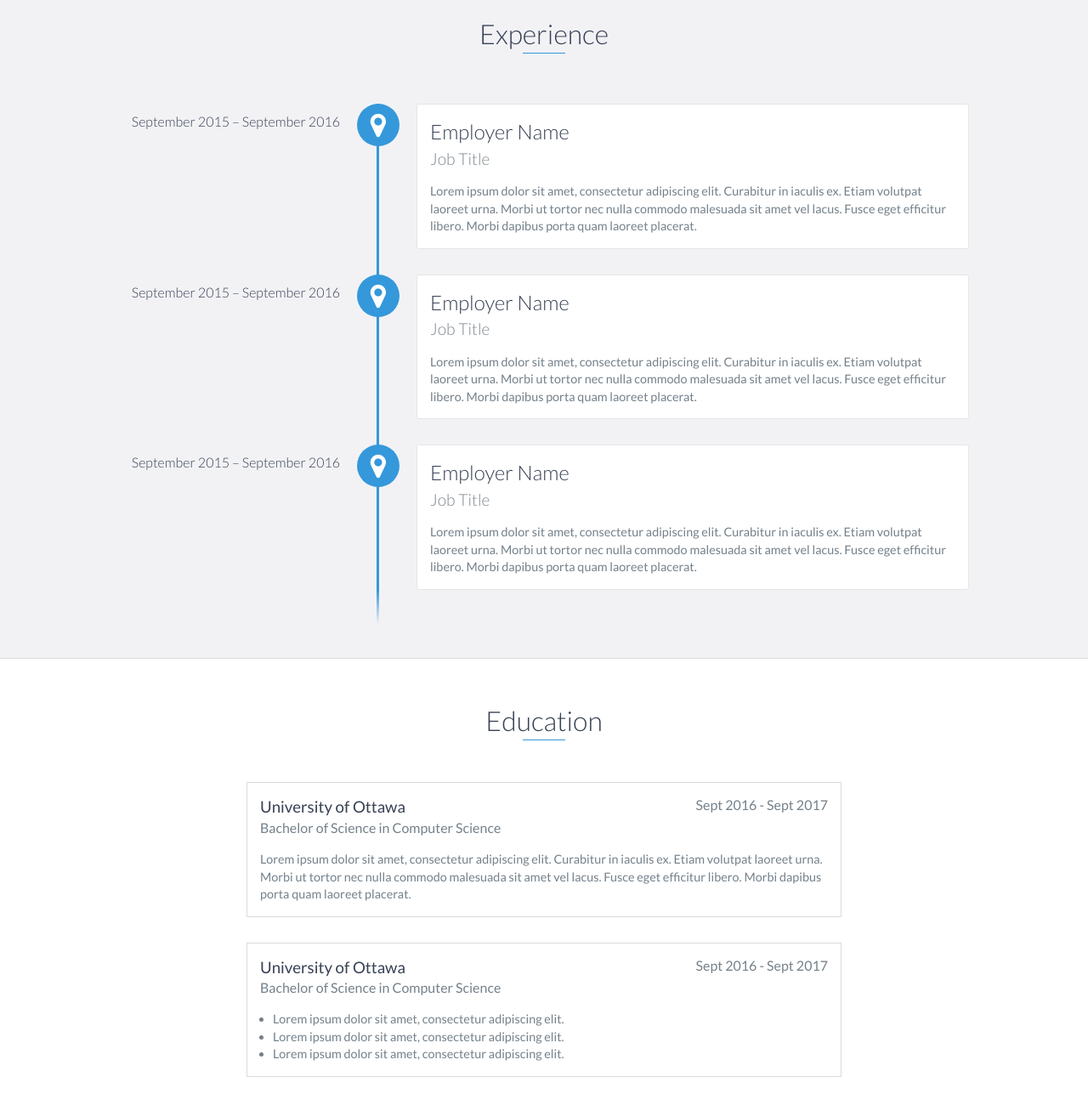
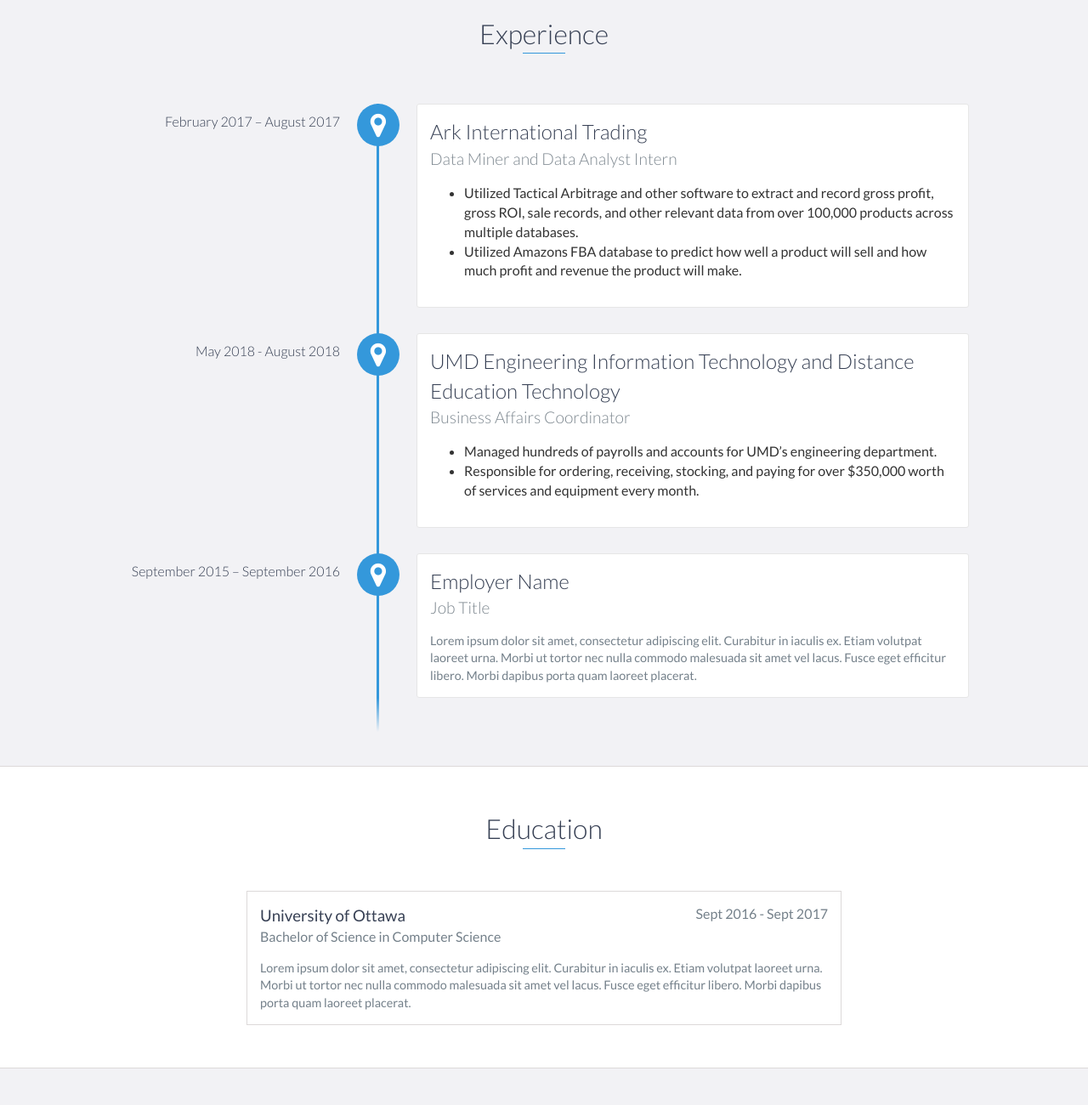
Before and after one commit to haowu1/Portfolio-Website, a plain HTML site: page index.html in a window 1280 px wide. Shown: the part 1060-2360 px from the top of the page at 85% size. Drawn offline with nearby package versions, Linux system fonts and the light colour scheme.

Commit message:
Update index.html

```diff
--- a/index.html
+++ b/index.html
@@ -84,20 +84,22 @@
     <div id="experience" class="background-alt">
         <h2 class="heading">Experience</h2>
         <div id="experience-timeline">
-            <div data-date="September 2015 – September 2016">
-                <h3>Employer Name</h3>
-                <h4>Job Title</h4>
-                <p>
-                    Lorem ipsum dolor sit amet, consectetur adipiscing elit. Curabitur in iaculis ex. Etiam volutpat laoreet urna. Morbi ut tortor nec nulla commodo malesuada sit amet vel lacus. Fusce eget efficitur libero. Morbi dapibus porta quam laoreet placerat.
-                </p>
+            <div data-date="February 2017 – August 2017">
+                <h3>Ark International Trading</h3>
+                <h4>Data Miner and Data Analyst Intern</h4>
+                <ul>
+			<li>Utilized Tactical Arbitrage and other software to extract and record gross profit, gross ROI, sale records, and other relevant data from over 100,000 products across multiple databases.</li>
+			<li>Utilized Amazons FBA database to predict how well a product will sell and how much profit and revenue the product will make.</li>
+                </ul>
             </div>
 
-            <div data-date="September 2015 – September 2016">
-                <h3>Employer Name</h3>
-                <h4>Job Title</h4>
-                <p>
-                    Lorem ipsum dolor sit amet, consectetur adipiscing elit. Curabitur in iaculis ex. Etiam volutpat laoreet urna. Morbi ut tortor nec nulla commodo malesuada sit amet vel lacus. Fusce eget efficitur libero. Morbi dapibus porta quam laoreet placerat.
-                </p>
+            <div data-date="May 2018 - August 2018">
+                <h3>UMD Engineering Information Technology and Distance Education Technology</h3>
+                <h4>Business Affairs Coordinator</h4>
+                <ul>
+			<li>Managed hundreds of payrolls and accounts for UMD’s engineering department.</li>
+			<li>Responsible for ordering, receiving, stocking, and paying for over $350,000 worth of services and equipment every month.</li>
+		</ul>
             </div>
 
             <div data-date="September 2015 – September 2016">
@@ -121,25 +123,6 @@
                 Lorem ipsum dolor sit amet, consectetur adipiscing elit. Curabitur in iaculis ex. Etiam volutpat laoreet urna. Morbi ut tortor nec nulla commodo malesuada sit amet vel lacus. Fusce eget efficitur libero. Morbi dapibus porta quam laoreet placerat.
             </p>
         </div>
-        <!-- End .education-block -->
-
-        <div class="education-block">
-            <h3>University of Ottawa</h3>
-            <span class="education-date">Sept 2016 - Sept 2017</span>
-            <h4>Bachelor of Science in Computer Science</h4>
-            <ul>
-                <li>
-                    Lorem ipsum dolor sit amet, consectetur adipiscing elit.
-                </li>
-                <li>
-                    Lorem ipsum dolor sit amet, consectetur adipiscing elit.
-                </li>
-                <li>
-                    Lorem ipsum dolor sit amet, consectetur adipiscing elit.
-                </li>
-            </ul>
-        </div>
-        <!-- End .education-block -->
     </div>
     <!-- End #education -->
 
```
